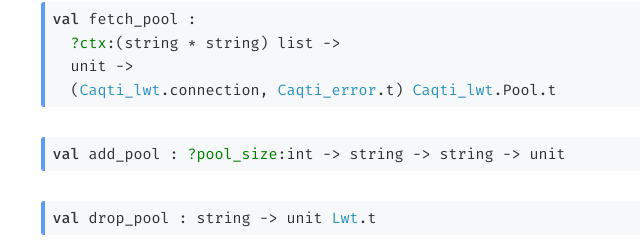
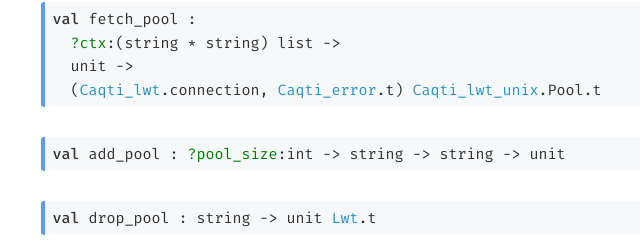
Before and after one commit to uzh/guardian, a plain HTML site: page guardian/Guardian_backend/MariaDb/Make/argument-4-Database/index.html in a window 1280 px wide. Shown: the part 192-432 px from the top of the page, 246-886 px from the left. Drawn offline with Linux system fonts and the light colour scheme.

Commit message:
deploy: 9f68a2afa4a3517cbb2f85d0748fb7e00ab8e226

```diff
--- a/guardian/Guardian_backend/MariaDb/Make/argument-4-Database/index.html
+++ b/guardian/Guardian_backend/MariaDb/Make/argument-4-Database/index.html
@@ -2,7 +2,7 @@
 <html xmlns="http://www.w3.org/1999/xhtml"><head><title>Database (guardian.Guardian_backend.MariaDb.Make.Database)</title><link rel="stylesheet" href="../../../../../odoc.support/odoc.css"/><meta charset="utf-8"/><meta name="generator" content="odoc 2.3.1"/><meta name="viewport" content="width=device-width,initial-scale=1.0"/><script src="../../../../../odoc.support/highlight.pack.js"></script><script>hljs.initHighlightingOnLoad();</script></head><body class="odoc"><nav class="odoc-nav"><a href="../index.html">Up</a> – <a href="../../../../index.html">guardian</a> &#x00BB; <a href="../../../index.html">Guardian_backend</a> &#x00BB; <a href="../../index.html">MariaDb</a> &#x00BB; <a href="../index.html">Make</a> &#x00BB; Database</nav><header class="odoc-preamble"><h1>Parameter <code><span>Make.Database</span></code></h1></header><div class="odoc-content"><div class="odoc-spec"><div class="spec value anchored" id="val-initialize"><a href="#val-initialize" class="anchor"></a><code><span><span class="keyword">val</span> initialize : <span>unit <span class="arrow">&#45;&gt;</span></span> unit</span></code></div></div><div class="odoc-spec"><div class="spec value anchored" id="val-fetch_pool"><a href="#val-fetch_pool" class="anchor"></a><code><span><span class="keyword">val</span> fetch_pool :
   <span><span class="optlabel">?ctx</span>:<span><span>(string * string)</span> list</span> <span class="arrow">&#45;&gt;</span></span>
   <span>unit <span class="arrow">&#45;&gt;</span></span>
-  <span><span>(<span class="xref-unresolved">Caqti_lwt</span>.connection, <span class="xref-unresolved">Caqti_error</span>.t)</span> <span class="xref-unresolved">Caqti_lwt</span>.Pool.t</span></span></code></div></div><div class="odoc-spec"><div class="spec value anchored" id="val-add_pool"><a href="#val-add_pool" class="anchor"></a><code><span><span class="keyword">val</span> add_pool : <span><span class="optlabel">?pool_size</span>:int <span class="arrow">&#45;&gt;</span></span> <span>string <span class="arrow">&#45;&gt;</span></span> <span>string <span class="arrow">&#45;&gt;</span></span> unit</span></code></div></div><div class="odoc-spec"><div class="spec value anchored" id="val-drop_pool"><a href="#val-drop_pool" class="anchor"></a><code><span><span class="keyword">val</span> drop_pool : <span>string <span class="arrow">&#45;&gt;</span></span> <span>unit <span class="xref-unresolved">Lwt</span>.t</span></span></code></div></div><div class="odoc-spec"><div class="spec value anchored" id="val-find"><a href="#val-find" class="anchor"></a><code><span><span class="keyword">val</span> find :
+  <span><span>(<span class="xref-unresolved">Caqti_lwt</span>.connection, <span class="xref-unresolved">Caqti_error</span>.t)</span> <span class="xref-unresolved">Caqti_lwt_unix</span>.Pool.t</span></span></code></div></div><div class="odoc-spec"><div class="spec value anchored" id="val-add_pool"><a href="#val-add_pool" class="anchor"></a><code><span><span class="keyword">val</span> add_pool : <span><span class="optlabel">?pool_size</span>:int <span class="arrow">&#45;&gt;</span></span> <span>string <span class="arrow">&#45;&gt;</span></span> <span>string <span class="arrow">&#45;&gt;</span></span> unit</span></code></div></div><div class="odoc-spec"><div class="spec value anchored" id="val-drop_pool"><a href="#val-drop_pool" class="anchor"></a><code><span><span class="keyword">val</span> drop_pool : <span>string <span class="arrow">&#45;&gt;</span></span> <span>unit <span class="xref-unresolved">Lwt</span>.t</span></span></code></div></div><div class="odoc-spec"><div class="spec value anchored" id="val-find"><a href="#val-find" class="anchor"></a><code><span><span class="keyword">val</span> find :
   <span><span class="optlabel">?ctx</span>:<span><span>(string * string)</span> list</span> <span class="arrow">&#45;&gt;</span></span>
   <span><span><span>(<span class="type-var">'a</span>, <span class="type-var">'b</span>, <span>[&lt; `One ]</span>)</span> <span class="xref-unresolved">Caqti_request</span>.t</span> <span class="arrow">&#45;&gt;</span></span>
   <span><span class="type-var">'a</span> <span class="arrow">&#45;&gt;</span></span>
```
Also changed, not shown: guardian/Guardian_backend/Pools/Make/index.html (+1 -1 lines), guardian/Guardian_backend/Pools/module-type-Sig/index.html (+1 -1 lines).
